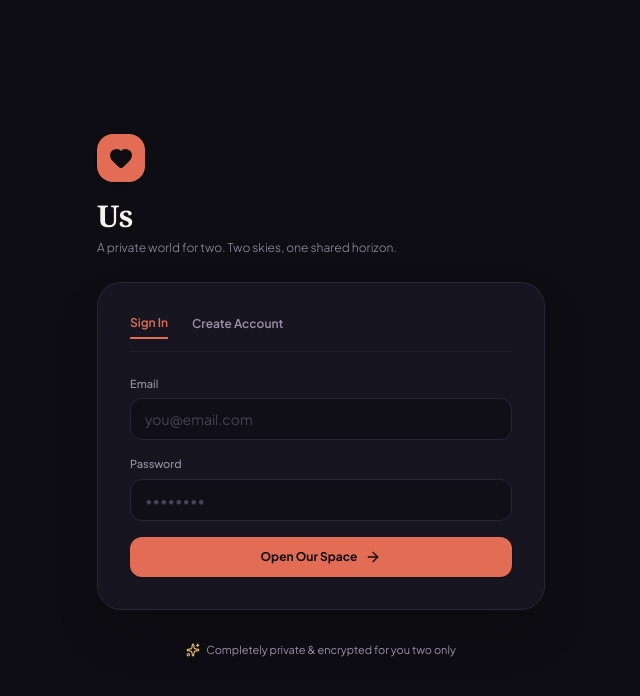
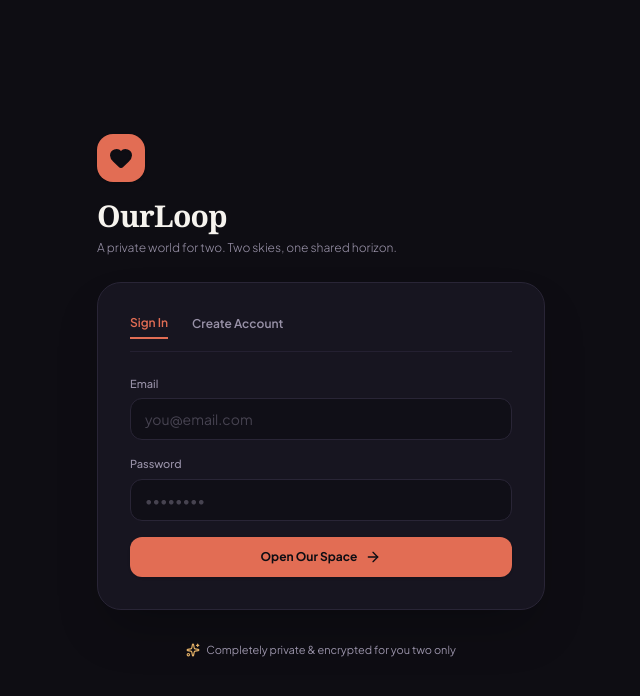
Before and after one commit to Azeem-py/OurLoop, a Next.js app: page /login in a window 1280 px wide. Shown: the top 696 px of the page, without its empty margins (319-959 px from the left). Built offline with nearby package versions, Linux system fonts and the light colour scheme.

Commit message:
chore: update app name and branding to OurLoop across project metadata, manifests, and UI

```diff
--- a/package.json
+++ b/package.json
@@ -1,5 +1,5 @@
 {
-  "name": "anti-g",
+  "name": "ourloop",
   "version": "0.1.0",
   "private": true,
   "scripts": {
--- a/src/app/layout.tsx
+++ b/src/app/layout.tsx
@@ -16,13 +16,13 @@ const plusJakartaSans = Plus_Jakarta_Sans({
 });
 
 export const metadata: Metadata = {
-  title: "Us — A Private World for Two",
-  description: "A private, just-the-two-of-you space for love, memories, diary and chat across distances.",
+  title: "OurLoop — A Private World for Two",
+  description: "OurLoop — A private, just-the-two-of-you space for love, memories, diary and chat across distances.",
   manifest: "/manifest.json",
   appleWebApp: {
     capable: true,
     statusBarStyle: "black-translucent",
-    title: "Us",
+    title: "OurLoop",
   },
 };
 
--- a/src/app/login/page.tsx
+++ b/src/app/login/page.tsx
@@ -62,7 +62,7 @@ export default function LoginPage() {
             <Heart className="w-6 h-6 fill-[#0E0D13]" />
           </div>
           <h1 className="text-3xl font-bold tracking-tight text-[#F6F3EE] font-serif">
-            Us
+            OurLoop
           </h1>
           <p className="text-xs text-[#9992A8] mt-1 font-light leading-relaxed">
             A private world for two. Two skies, one shared horizon.
--- a/src/components/layout/DesktopSidebar.tsx
+++ b/src/components/layout/DesktopSidebar.tsx
@@ -80,7 +80,7 @@ export function DesktopSidebar({ user, partner, inviteCode }: DesktopSidebarProp
             </div>
             <div>
               <h1 className="text-xl font-bold tracking-tight text-[#F6F3EE] font-serif">
-                Us
+                OurLoop
               </h1>
               <p className="text-[10px] text-[#9992A8] tracking-wide">A private world for two</p>
             </div>
```
Also changed, not shown: public/manifest.json, 1 other file (tests, documents, lock files or other folders).
